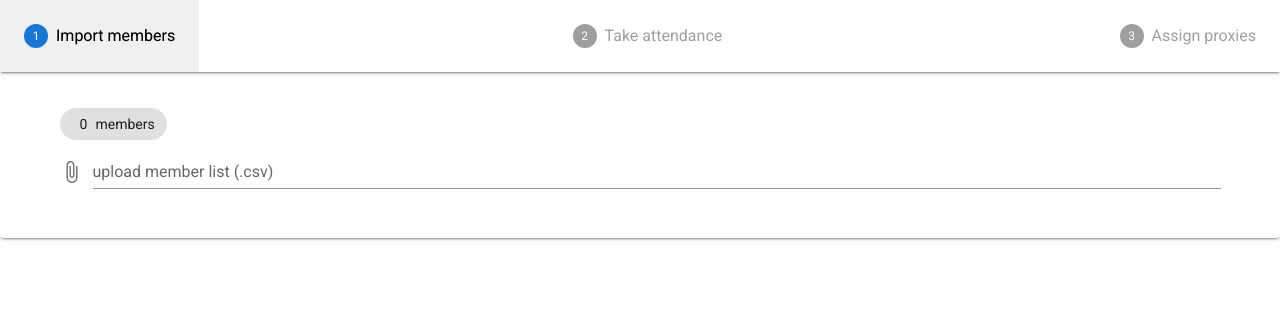
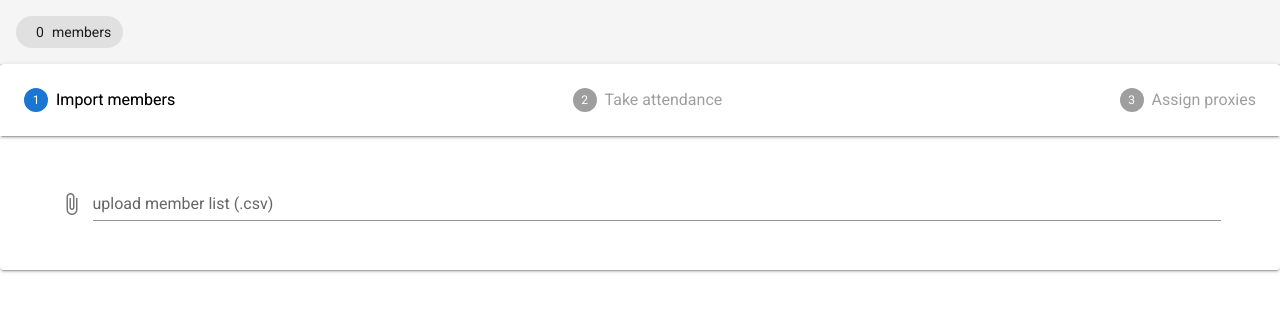
Before and after one commit to cfm/ta-attendance-tools, a Vue app: page / in a window 1280 px wide. Shown: the top 312 px of the page. Built offline with nearby package versions, Linux system fonts and the light colour scheme.

Commit message:
feat: global state.memberList via Vuex

```diff
--- a/package.json
+++ b/package.json
@@ -12,11 +12,13 @@
     "lodash": "^4.17.20",
     "papaparse": "^5.3.0",
     "vue": "^2.6.11",
-    "vuetify": "^2.4.0"
+    "vuetify": "^2.4.0",
+    "vuex": "^3.4.0"
   },
   "devDependencies": {
     "@vue/cli-plugin-babel": "~4.5.0",
     "@vue/cli-plugin-eslint": "~4.5.0",
+    "@vue/cli-plugin-vuex": "~4.5.0",
     "@vue/cli-service": "~4.5.0",
     "babel-eslint": "^10.1.0",
     "eslint": "^6.7.2",
--- a/src/App.vue
+++ b/src/App.vue
@@ -1,12 +1,19 @@
 <template>
   <v-app>
     <v-main>
+      <v-app-bar>
+        <v-chip :ripple="false">
+          <v-avatar>{{ members.length }}</v-avatar> members
+        </v-chip>
+      </v-app-bar>
       <Wizard />
     </v-main>
   </v-app>
 </template>
 
 <script>
+import { mapState } from "vuex";
+
 import Wizard from "./components/Wizard";
 
 export default {
@@ -16,8 +23,10 @@ export default {
     Wizard,
   },
 
-  data: () => ({
-    //
-  }),
+  computed: {
+    ...mapState({
+      members: (state) => state.memberList,
+    }),
+  },
 };
 </script>
--- a/src/components/ImportMemberList.vue
+++ b/src/components/ImportMemberList.vue
@@ -1,9 +1,5 @@
 <template>
   <v-container>
-    <v-chip :ripple="false">
-      <v-avatar>{{ memberList.length }}</v-avatar>
-      members
-    </v-chip>
     <v-form>
       <v-file-input
         accept="text/csv"
@@ -19,6 +15,7 @@
 
 <script>
 import Papa from "papaparse";
+import { mapMutations } from "vuex";
 
 // Adapted from <https://github.com/mholt/PapaParse/issues/752#issuecomment-567294386>
 const papaPromise = (file) =>
@@ -60,23 +57,24 @@ export default {
     };
   },
 
-  computed: {
-    memberList() {
-      if (this.fileData.data == undefined) return [];
-
-      return this.fileData.data.map((row) => {
-        return Object.fromEntries(
-          row.map((val, idx) => {
-            return [columns[idx], val];
-          })
-        );
-      });
-    },
+  methods: {
+    ...mapMutations(["replaceMemberList"]),
   },
 
   watch: {
     file: async function () {
       this.fileData = await papaPromise(this.file);
+
+      if (this.fileData.data == undefined) return [];
+      this.replaceMemberList(
+        this.fileData.data.map((row) => {
+          return Object.fromEntries(
+            row.map((val, idx) => {
+              return [columns[idx], val];
+            })
+          );
+        })
+      );
     },
   },
 };
--- a/src/components/Wizard.vue
+++ b/src/components/Wizard.vue
@@ -18,6 +18,8 @@
 </template>
 
 <script>
+import { mapState } from "vuex";
+
 import ImportMemberList from "./ImportMemberList";
 
 export default {
@@ -27,11 +29,15 @@ export default {
     ImportMemberList,
   },
 
-  data: () => {
-    return {
-      haveAttendance: false,
-      haveMemberList: false,
-    };
+  computed: {
+    ...mapState({
+      members: (state) => state.memberList,
+    }),
+
+    haveAttendance: () => false,
+    haveMemberList() {
+      return this.members.length > 0;
+    },
   },
 };
 </script>
--- a/src/main.js
+++ b/src/main.js
@@ -1,10 +1,12 @@
 import Vue from 'vue'
 import App from './App.vue'
 import vuetify from './plugins/vuetify';
+import store from './store'
 
 Vue.config.productionTip = false
 
 new Vue({
   vuetify,
+  store,
   render: h => h(App)
 }).$mount('#app')
--- /dev/null
+++ b/src/store/index.js
@@ -0,0 +1,17 @@
+import Vue from 'vue'
+import Vuex from 'vuex'
+
+Vue.use(Vuex)
+
+export default new Vuex.Store({
+  state: {
+    memberList: [],
+  },
+  mutations: {
+    replaceMemberList(state, memberList) {
+      state.memberList = memberList;
+    }
+  },
+  modules: {
+  }
+})
```
Also changed, not shown: 1 other file (tests, documents, lock files or other folders).
